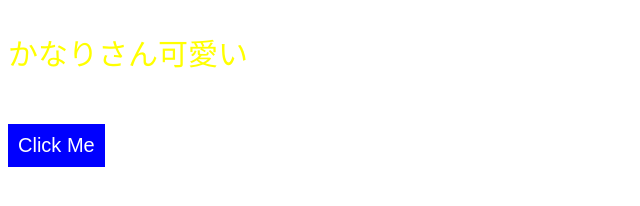
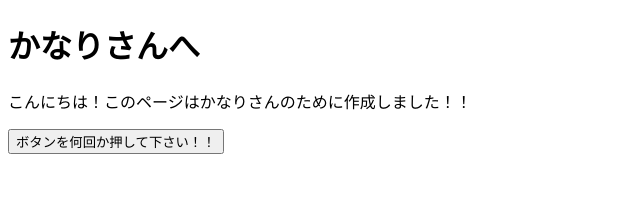
Before and after one commit to Pochi0715/kanari, a plain HTML site: page index.html in a window 1280 px wide. Shown: the whole page, without its empty margins (0-640 px from the left). Drawn offline with Linux system fonts and the light colour scheme.

Commit message:
Update index.html

```diff
--- a/index.html
+++ b/index.html
@@ -1,28 +1,40 @@
 <!DOCTYPE html>
 <html>
-    <title>
-        かなりさんへ
-    </title>
-    <body>
-        <p>かなりさん可愛い</p>
-        <button onclick="alert('Button clicked!')">Click Me</button>
-        <style>
-            p {
-                font-size: 30px;
-                color: yellow;
+<head>
+    <meta charset="UTF-8">
+    <title>かなりさんへ</title>
+    <style>
+        #message {
+            display: none;
+            font-weight: bold;
+        }
+    </style>
+</head>
+<body>
+    <h1>かなりさんへ</h1>
+    <p>こんにちは！このページはかなりさんのために作成しました！！</p>
+    <button onclick="showMessage()">ボタンを何回か押して下さい！！</button>
+    <p id="message"></p>
+
+    <script>
+        let clickCount = 0;
+
+        function showMessage() {
+            const messageElement = document.getElementById('message');
+            clickCount++;
+
+            if (clickCount === 1) {
+                messageElement.textContent = "かなりさん可愛い";
+            } else if (clickCount === 2) {
+                messageElement.textContent = "誰？";
+            } else if (clickCount === 3) {
+                messageElement.textContent = "嘘だよ♡";
+            } else if (clickCount === 4) {
+                messageElement.textContent = "これからも頑張ってね！！";
             }
-            button {
-                font-size: 20px;
-                padding: 10px;
-                margin-top: 20px;
-                background-color: blue;
-                color: white;
-                border: none;
-                cursor: pointer;
-            }
-            button:hover {
-                background-color: darkblue;
-            }
-        </style>
-    </body>
+
+            messageElement.style.display = 'block';
+        }
+    </script>
+</body>
 </html>
```
